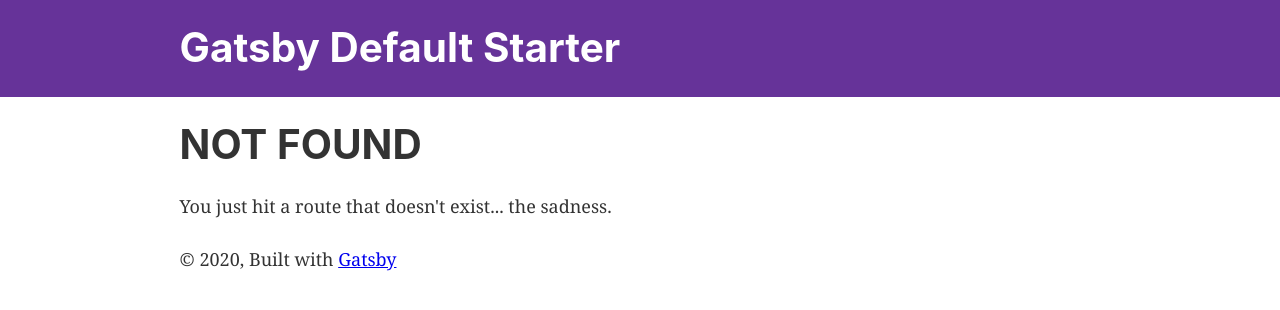
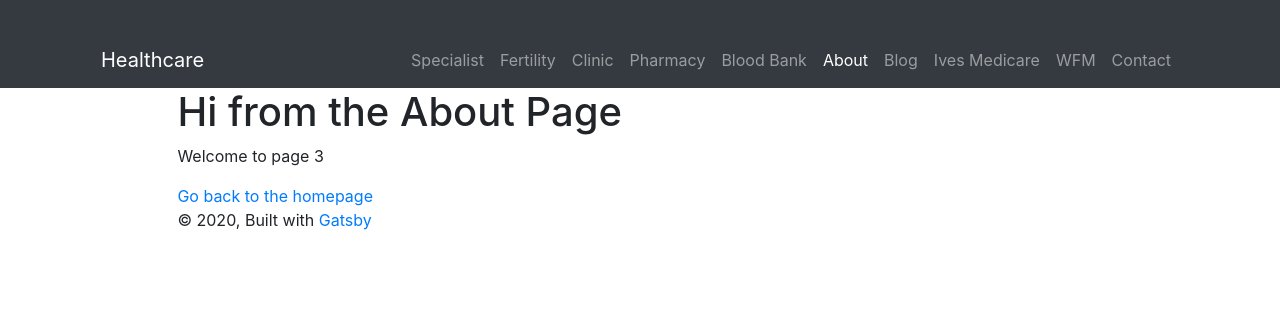
Before and after one commit to oraclekayfe/st-ives-gatsby, a Gatsby site: page /about in a window 1280 px wide. Before the commit this address had no page. Built offline with nearby package versions, Linux system fonts and the light colour scheme; Gatsby itself is replaced by a stand-in of ours.

Commit message:
st-ives-gatsby

```diff
--- a/gatsby-config.js
+++ b/gatsby-config.js
@@ -1,10 +1,11 @@
 module.exports = {
   siteMetadata: {
-    title: `Gatsby Default Starter`,
+    title: `Healthcare`,
     description: `Kick off your next, great Gatsby project with this default starter. This barebones starter ships with the main Gatsby configuration files you might need.`,
     author: `@gatsbyjs`,
   },
   plugins: [
+    `gatsby-plugin-sass`,
     `gatsby-plugin-react-helmet`,
     {
       resolve: `gatsby-source-filesystem`,
--- a/package.json
+++ b/package.json
@@ -5,16 +5,20 @@
   "version": "0.1.0",
   "author": "Kyle Mathews <mathews.kyle@gmail.com>",
   "dependencies": {
+    "bootstrap": "^4.5.0",
     "gatsby": "^2.22.15",
     "gatsby-image": "^2.4.5",
     "gatsby-plugin-manifest": "^2.4.9",
     "gatsby-plugin-offline": "^3.2.7",
     "gatsby-plugin-react-helmet": "^3.3.2",
+    "gatsby-plugin-sass": "^2.3.4",
     "gatsby-plugin-sharp": "^2.6.9",
     "gatsby-source-filesystem": "^2.3.8",
     "gatsby-transformer-sharp": "^2.5.3",
+    "node-sass": "^4.14.1",
     "prop-types": "^15.7.2",
     "react": "^16.12.0",
+    "react-bootstrap": "^1.0.1",
     "react-dom": "^16.12.0",
     "react-helmet": "^6.0.0"
   },
--- a/src/components/header.js
+++ b/src/components/header.js
@@ -1,33 +1,104 @@
 import { Link } from "gatsby"
 import PropTypes from "prop-types"
 import React from "react"
+import { Container, Navbar, Nav } from "react-bootstrap"
 
 const Header = ({ siteTitle }) => (
-  <header
-    style={{
-      background: `rebeccapurple`,
-      marginBottom: `1.45rem`,
-    }}
-  >
-    <div
-      style={{
-        margin: `0 auto`,
-        maxWidth: 960,
-        padding: `1.45rem 1.0875rem`,
-      }}
-    >
-      <h1 style={{ margin: 0 }}>
-        <Link
-          to="/"
-          style={{
-            color: `white`,
-            textDecoration: `none`,
-          }}
-        >
-          {siteTitle}
-        </Link>
-      </h1>
-    </div>
+  <header className="bg-dark d-flex flex-column">
+    <div className="bg-dark py-3"></div>
+    <Container>
+      <Navbar expand="md" className="bg-dark" variant="dark">
+        <Navbar.Brand href="/">{siteTitle}</Navbar.Brand>
+        <Navbar.Toggle aria-controls="navbarResponsive" />
+        <Navbar.Collapse id="navbarResponsive">
+          <Nav as="ul" className="ml-auto">
+            <Nav.Item as="li">
+              <Link
+                to="/specialist"
+                className="nav-link"
+                activeClassName="active"
+              >
+                Specialist
+              </Link>
+            </Nav.Item>
+
+            <Nav.Item as="li">
+              <Link
+                to="/fertility"
+                className="nav-link"
+                activeClassName="active"
+              >
+                Fertility
+              </Link>
+            </Nav.Item>
+
+            <Nav.Item as="li">
+              <Link to="/clinic" className="nav-link" activeClassName="active">
+                Clinic
+              </Link>
+            </Nav.Item>
+
+            <Nav.Item as="li">
+              <Link
+                to="/pharmacy"
+                className="nav-link"
+                activeClassName="active"
+              >
+                Pharmacy
+              </Link>
+            </Nav.Item>
+
+            <Nav.Item as="li">
+              <Link
+                to="/bloodbank"
+                className="nav-link"
+                activeClassName="active"
+              >
+                Blood Bank
+              </Link>
+            </Nav.Item>
+
+            <Nav.Item as="li">
+              <Link to="/about" className="nav-link" activeClassName="active">
+                About
+              </Link>
+            </Nav.Item>
+
+            <Nav.Item as="li">
+              <Link to="/blog" className="nav-link" activeClassName="active">
+                Blog
+              </Link>
+            </Nav.Item>
+
+            <Nav.Item as="li">
+              <a
+                href="https://ivesmedicare.com/"
+                target="_blank"
+                className="nav-link"
+              >
+                Ives Medicare
+              </a>
+            </Nav.Item>
+
+            <Nav.Item as="li">
+              <a
+                href="https://wfm917.com/"
+                target="_blank"
+                className="nav-link"
+              >
+                WFM
+              </a>
+            </Nav.Item>
+
+            <Nav.Item as="li">
+              <Link to="/contact" className="nav-link" activeClassName="active">
+                Contact
+              </Link>
+            </Nav.Item>
+          </Nav>
+        </Navbar.Collapse>
+      </Navbar>
+    </Container>
   </header>
 )
 
--- a/src/components/layout.js
+++ b/src/components/layout.js
@@ -10,7 +10,7 @@ import PropTypes from "prop-types"
 import { useStaticQuery, graphql } from "gatsby"
 
 import Header from "./header"
-import "./layout.css"
+import "bootstrap/dist/css/bootstrap.min.css"
 
 const Layout = ({ children }) => {
   const data = useStaticQuery(graphql`
--- /dev/null
+++ b/src/pages/about.js
@@ -0,0 +1,16 @@
+import React from "react"
+import { Link } from "gatsby"
+
+import Layout from "../components/layout"
+import SEO from "../components/seo"
+
+const AboutPage = () => (
+  <Layout>
+    <SEO title="About" />
+    <h1>Hi from the About Page</h1>
+    <p>Welcome to page 3</p>
+    <Link to="/">Go back to the homepage</Link>
+  </Layout>
+)
+
+export default AboutPage
--- /dev/null
+++ b/src/pages/blog.js
@@ -0,0 +1,16 @@
+import React from "react"
+import { Link } from "gatsby"
+
+import Layout from "../components/layout"
+import SEO from "../components/seo"
+
+const BlogPage = () => (
+  <Layout>
+    <SEO title="Blood-Bank" />
+    <h1>Welcome to St Ives Blog</h1>
+    <p>Welcome to page 3</p>
+    <Link to="/">Go back to the homepage</Link>
+  </Layout>
+)
+
+export default BlogPage
```
Also changed, not shown: src/pages/bloodbank.js (added, +16 -0 lines), src/pages/clinic.js (added, +16 -0 lines), src/pages/contact.js (renamed from src/pages/page-2.js, +5 -5 lines), src/pages/fertility.js (added, +16 -0 lines), src/pages/pharmacy.js (added, +16 -0 lines), src/pages/specialist.js (added, +16 -0 lines), src/components/layout.scss (renamed from src/components/layout.css), 1 other file.
